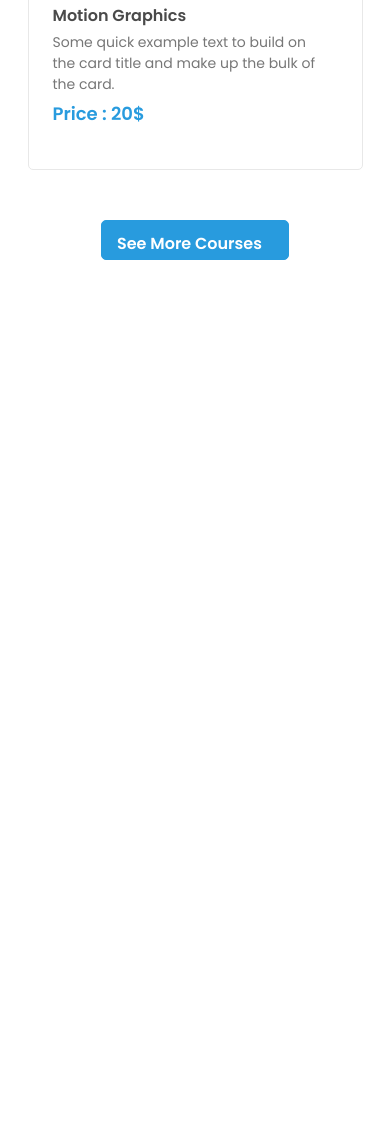
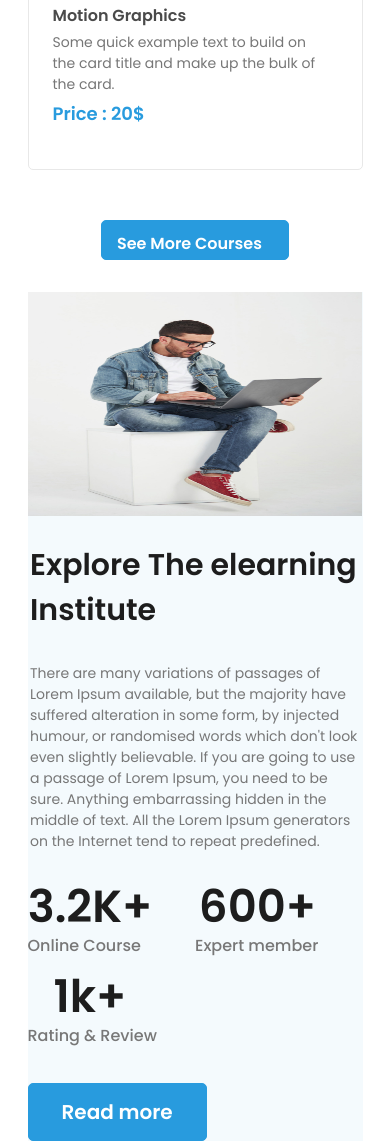
Before and after one commit to abufaisal580/digital-learn, a plain HTML site: page index.html in a window 390 px wide. Shown: the part 3590-4731 px from the top of the page. Before the commit the page ends 3850 px from the top, so only its background shows below. Drawn offline with Linux system fonts and the light colour scheme.

Commit message:
e-learn-section-added

```diff
--- a/index.html
+++ b/index.html
@@ -171,6 +171,63 @@
     </div>
 
 </section>
+<!-- <e-learning-institiut-start>.........</e-learning-institiut-start> -->
+
+
+<section class="e-learn-secttion">
+    <div class="container Bg">
+        <div class="container-two">
+            <div id="e-leard-id">
+                <div class="e-learn-left">
+                    <img src="img/e-learn.png" alt="e-learn">
+                </div>
+                <div class="e-learn-right">
+                    <div class="e-learn-headding">
+                        <h1>Explore The elearning Institute</h1>
+                    </div>
+                    <div class="e-learn-para">
+                        <p>There are many variations of passages of Lorem Ipsum available, but the majority have suffered alteration in some form, by injected humour, or randomised words which don't look even slightly believable. If you are going to use a passage of Lorem Ipsum, you need to be sure.
+
+                            Anything embarrassing hidden in the middle of text. All the Lorem Ipsum generators on the Internet tend to repeat predefined.</p>
+                    </div>
+                    <div class="highlight">
+                        <div class="first-highlight">
+                            <div class="first-highlight-headding">
+                                <h1>3.2K+</h1>
+                            </div>
+                            <div class="first-highlight-para">
+                                <p>Online Course</p>
+                            </div>
+                        </div>
+                        <div class="first-highlight">
+                            <div class="first-highlight-headding">
+                                <h1>600+</h1>
+                            </div>
+                            <div class="first-highlight-para">
+                                <p>Expert member</p>
+                            </div>
+                        </div>
+                        <div class="first-highlight">
+                            <div class="first-highlight-headding">
+                                <h1>1k+</h1>
+                            </div>
+                            <div class="first-highlight-para">
+                                <p>Rating & Review</p>
+                            </div>
+                        </div>
+
+
+                    </div>
+                    <div class="learn-btn">
+                        <a href="#">Read more</a>
+                    </div>
+                </div>
+            </div>
+        </div>
+    </div>
+</section>
+
+
 
 </body>
 </html>
--- a/style.css
+++ b/style.css
@@ -252,7 +252,102 @@ font-weight: 600;
 text-decoration: none;
 
 }
+/* elearn-/////////////////////////////////////////////start */
 
+
+.Bg{
+    background-color: #F4FAFD;
+    margin-top: 143px;
+}
+
+#e-leard-id{
+display: flex;
+justify-content: space-between;
+
+}
+
+.e-learn-left img{
+    width: 600px;
+    height: 806px;
+}
+
+
+.e-learn-headding{
+    width: 349px;
+    height: 120px;
+    margin-top: 130px;
+
+}
+.e-learn-headding h1{
+ color: var(--Dark-01, #1D1D1D);
+font-family: Poppins;
+font-size: 30px;
+font-style: normal;
+font-weight: 600;
+
+}
+.e-learn-para{
+    width: 349px;
+    height: 210px;
+    margin-top: 10px;
+
+}
+.e-learn-para p{
+color: var(--Dark-03, #777);
+font-family: Poppins;
+font-size: 14px;
+font-style: normal;
+font-weight: 400;
+}
+.first-highlight-headding{
+    width: 125px;
+    height: 60px;
+}
+.first-highlight-headding h1{
+color: var(--Dark-01, #1D1D1D);
+text-align: center;
+font-family: Poppins;
+font-size: 45px;
+font-style: normal;
+font-weight: 600;
+
+}
+.highlight{
+    display: flex;
+    justify-content: space-between;
+}
+.first-highlight-para{
+    width: 142px;
+    height: 30px;
+}
+.first-highlight-para p{
+    color: var(--Dark-03, #777);
+    font-family: Poppins;
+    font-size: 16px;
+    font-style: normal;
+    font-weight: 500;
+    line-height: normal;
+}
+.learn-btn{
+border-radius: 5px;
+border: 1px solid #289BDE;
+background: #289BDE;
+display: inline-flex;
+padding: 13px 33px;
+align-items: flex-start;
+margin-top: 30px;
+
+}
+.learn-btn a{
+color: #FFF;
+text-align: center;
+font-family: Poppins;
+font-size: 20px;
+font-style: normal;
+font-weight: 600;
+line-height: normal;
+text-decoration: none;
+}
 
 
 
@@ -494,6 +589,48 @@ text-decoration: none;
         text-decoration: none;
 
         }
+        .Bg{
+            width: 335px;
+            margin: 0 auto;
+            margin-top: 32px;
+
+        }
+        .e-learn-left{
+            width: 334px;
+            margin: 0 auto;
+        }
+
+        .e-learn-left img{
+            width: 334px;
+            height: 224px;
+        }
+        #e-leard-id{
+            display: flex;
+           flex-direction: column;
+
+            }
+            .e-learn-headding{
+                width: 330px;
+                height: 120px;
+                margin: 0 auto;
+                margin-top: 20px;
+
+
+            }
+            .e-learn-para{
+                width: 330px;
+                height: 210px;
+                margin-top: 10px;
+                margin: 0 auto;
+
+            }
+            .highlight{
+                display: grid;
+                grid-template-columns: repeat(2,1fr);
+                width: 335px;
+            }
+
+
 
 
 }
```
Also changed, not shown: img/e-learn.png (renamed from img/Rectangle 8.png).
